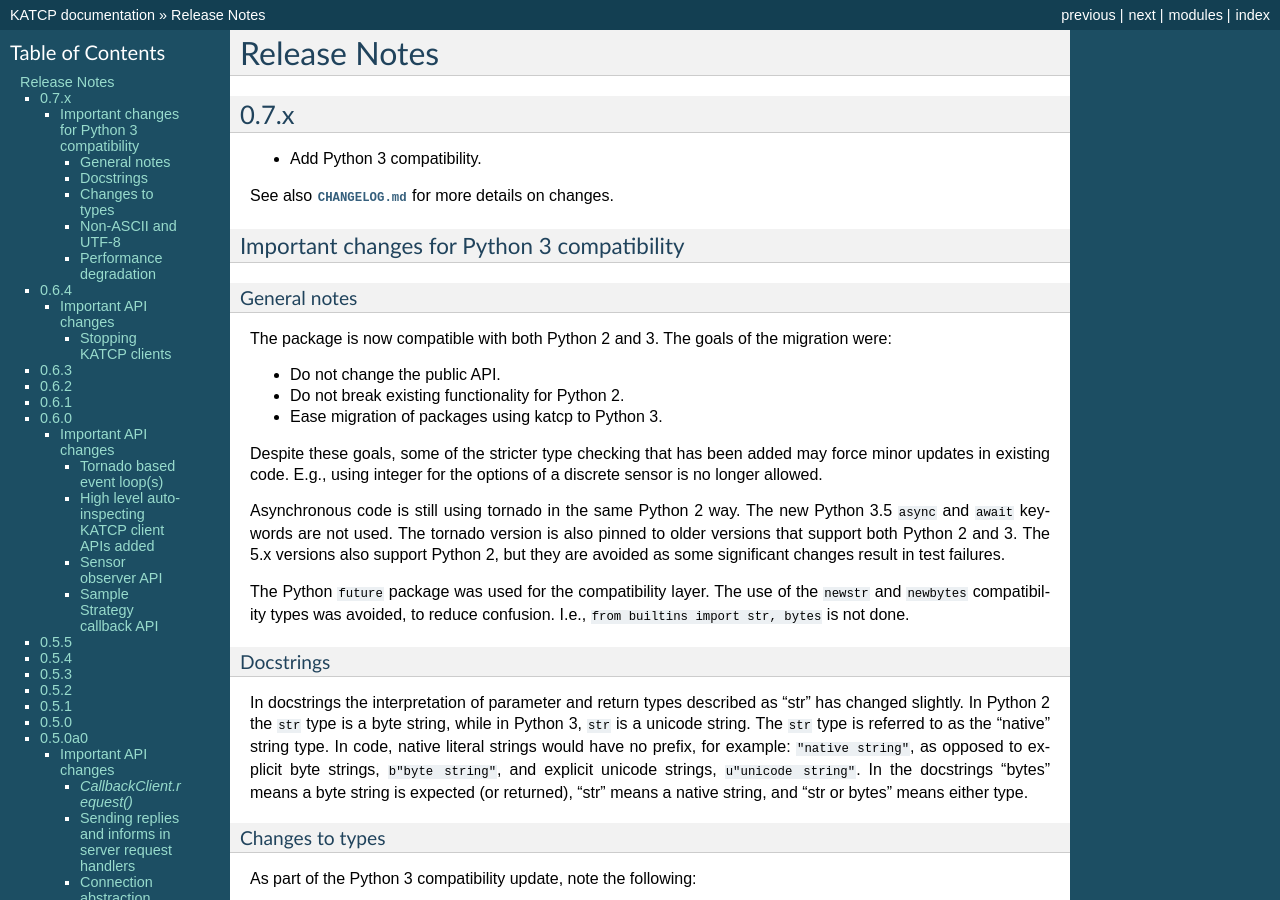
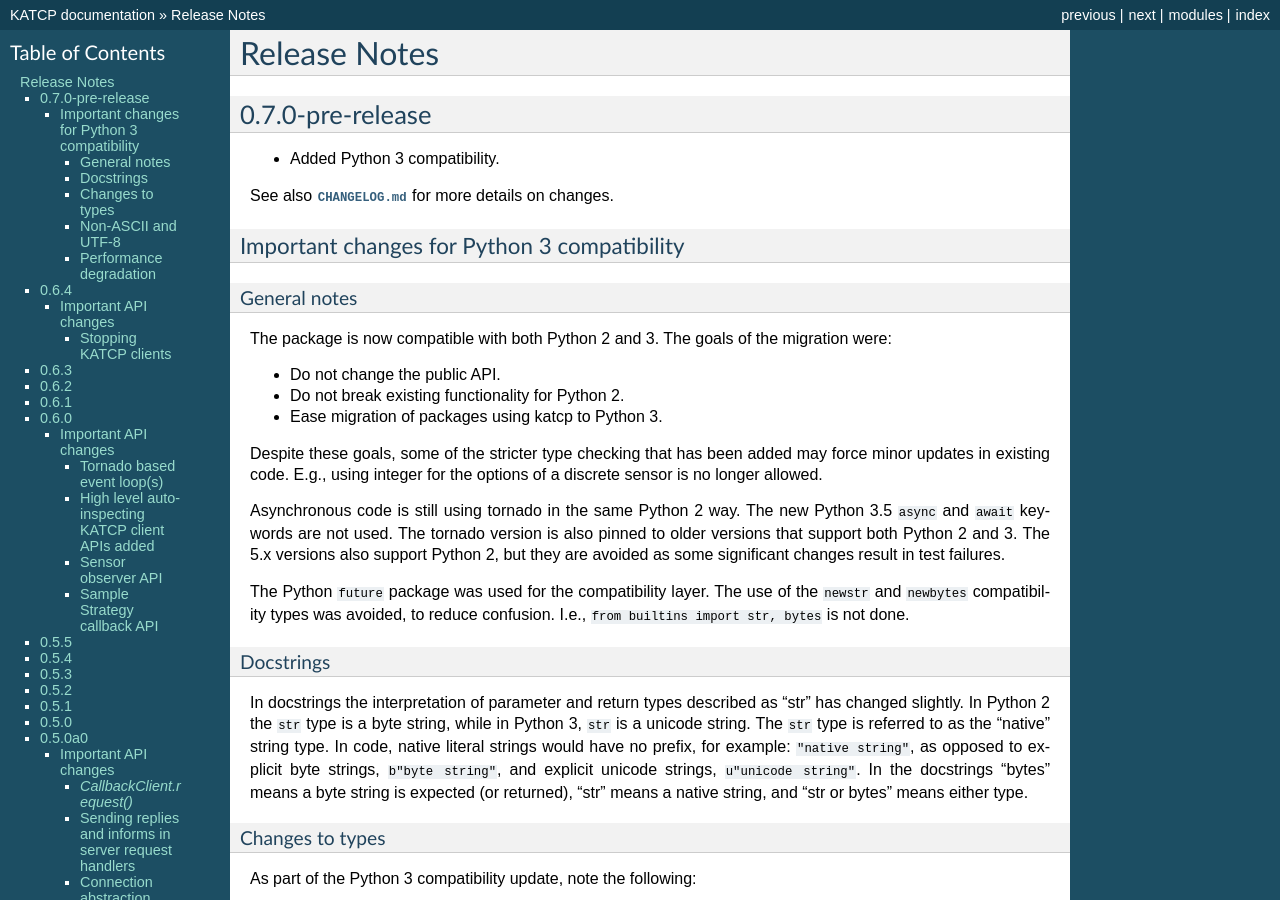
Before and after one commit to ska-sa/katcp-python, a Sphinx documentation site: the page built from doc/releasenotes.rst, in a window 1280 px wide and 900 px high. Built offline with Sphinx 7.4.7, drawn with Linux system fonts in a browser that asks for light colours; formulas are drawn with MathJax 3; the version number could not be read and is left out.

Commit message:
Added version information on changelog and release notes

```diff
--- a/doc/releasenotes.rst
+++ b/doc/releasenotes.rst
@@ -3,9 +3,9 @@
 *************
 Release Notes
 *************
-0.7.x
+0.7.0-pre-release
 =====
-* Add Python 3 compatibility.
+* Added Python 3 compatibility.
 
 See also :download:`CHANGELOG.md` for more details on changes.
 
```
Also changed, not shown: CHANGELOG.md (+2 -2 lines).
